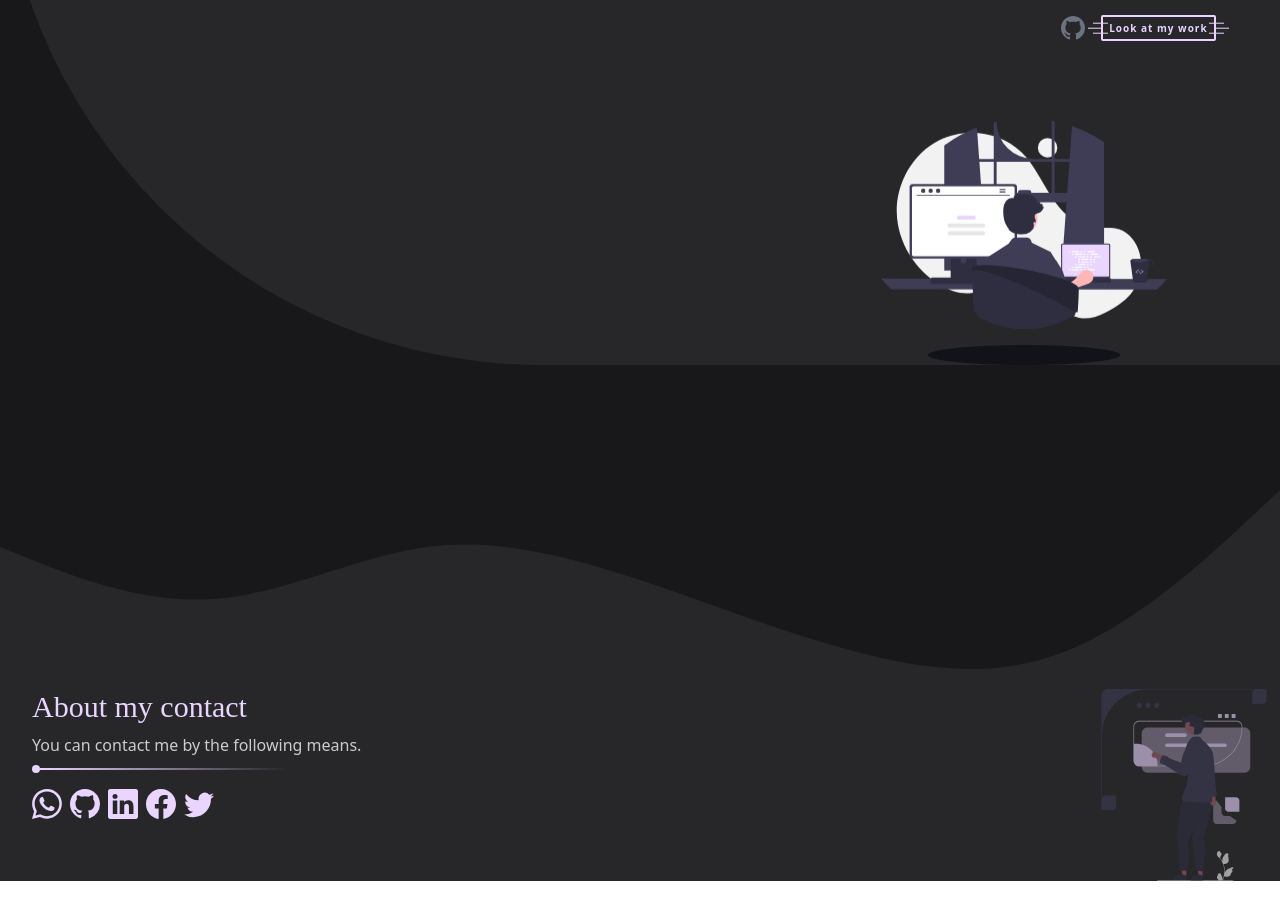
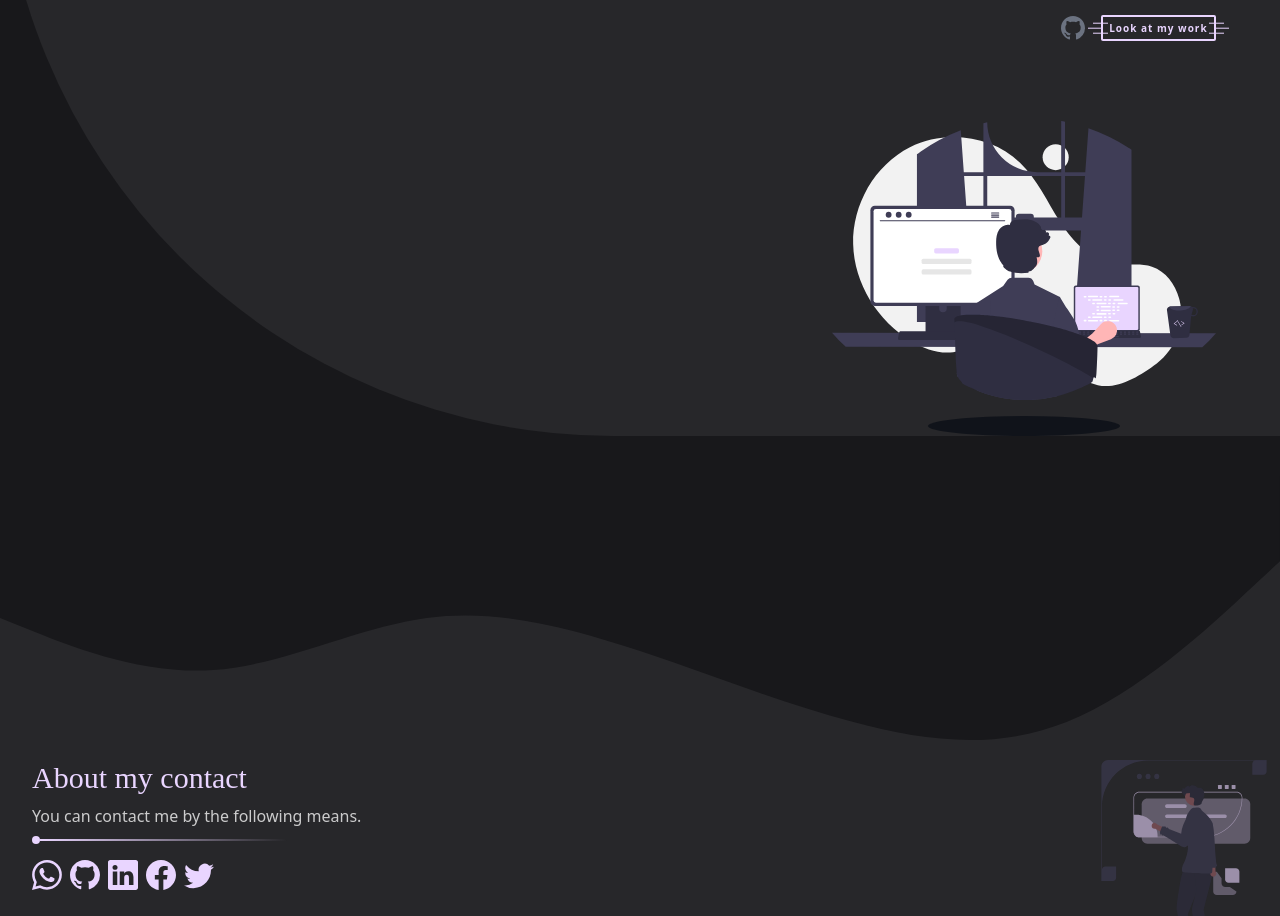
Before and after one commit to simon0820s/MyPersonalPage, a React (Vite) app: page / in a window 1280 px wide. Shown: the part 1496-2412 px from the top of the page. Before the commit the page ends 2377 px from the top, so only its background shows below. Built offline with nearby package versions, Linux system fonts and the light colour scheme; a web font is replaced by a local one.

Commit message:
magic code hero animation ready

```diff
--- a/src/Context/index.jsx
+++ b/src/Context/index.jsx
@@ -25,7 +25,7 @@ const WebContextProvider = ({ children }) => {
           setImageSuffix('p')
       }
 
-    }, 900)
+    }, 1000)
 
     return () => clearTimeout(delay)
 
--- a/src/sections/MyCode.jsx
+++ b/src/sections/MyCode.jsx
@@ -38,11 +38,7 @@ function MyCode() {
           </a>
         </div>
         <div className='flex flex-col items-center gap-4 w-72 sm:w-96 mt-16'>
-          <div className='relative h-52 w-80'>
-            <img className={`code-hero w-full h-full absolute ${context.imgSuffix == 'p' ? '' : 'hidden'}`} src="./img/myCodeHero/myCodeHero_p.svg" alt="myCodeHero" />
-            <img className={`code-hero w-full h-full absolute ${context.imgSuffix == 'r' ? '' : 'hidden'}`} src="./img/myCodeHero/myCodeHero_r.svg" alt="myCodeHero" />
-            <img className={`code-hero w-full h-full absolute ${context.imgSuffix == 'b' ? '' : 'hidden'}`} src="./img/myCodeHero/myCodeHero_b.svg" alt="myCodeHero" />
-          </div>
+          <img className="code-hero w-full" src={`./img/myCodeHero/myCodeHero_${context.imgSuffix}.svg`} alt="myCodeHero" />
           <span className='bg-gray-950 opacity-60 w-1/2 h-5 shadow-heroCode'></span>
         </div>
       </div>
```
